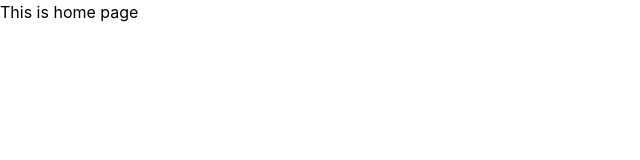
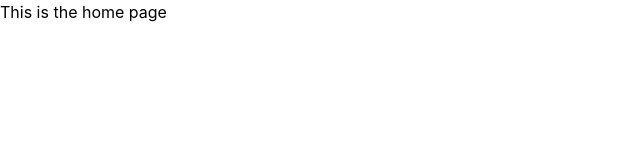
Before and after one commit to TIPGroup1-TeamBrian/StudyNest-FrontEnd, a React (Create React App) app in the folder studynest-frontend/: page / in a window 1280 px wide. Shown: the top 160 px of the page, without its empty margins (0-640 px from the left). Built offline with nearby package versions, Linux system fonts and the light colour scheme.

Commit message:
home index

```diff
--- a/studynest-frontend/src/pages/Home.jsx
+++ b/studynest-frontend/src/pages/Home.jsx
@@ -2,7 +2,9 @@
 
 const Home = () => {
   return (
-    <div>This is home page</div>
+    <div>
+      <div>This is the home page </div>
+    </div>
   )
 }
 
```
